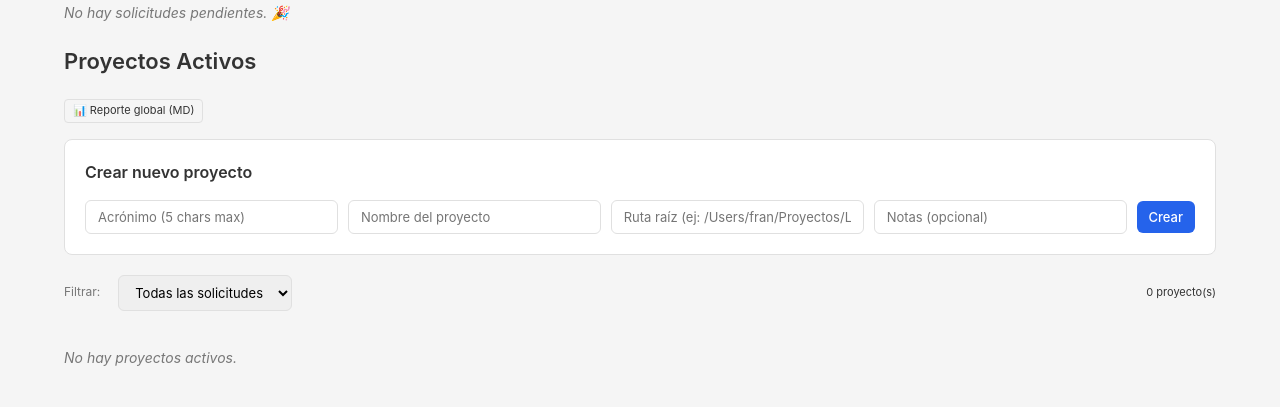
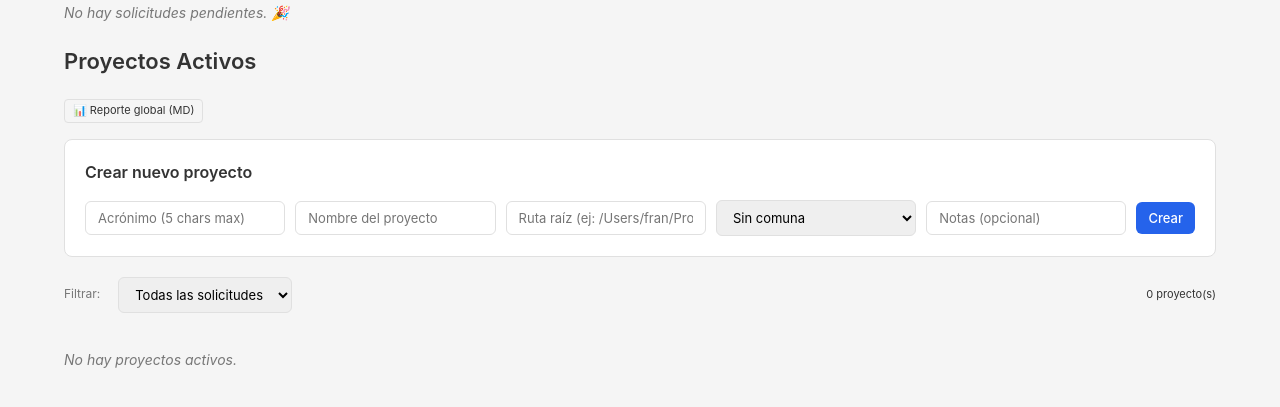
Before and after one commit to franciscoburgoss-spec/gestor_proyectos, a Flask app: page / in a window 1280 px wide. Shown: the part 148-555 px from the top of the page. Run offline with Flask 3, Linux system fonts and the light colour scheme; data that the repository does not hold is empty; parts of the project's set-up code (start-up, migrations or seed data) failed here and were passed over.

Commit message:
feat: comuna + zona sismica, correos con ubicacion

```diff
--- a/app.py
+++ b/app.py
@@ -8,8 +8,20 @@ from datetime import datetime
 from zoneinfo import ZoneInfo
 import os
 import zipfile
+import json
 
 TZ_CHILE = ZoneInfo("America/Santiago")
+
+# Cargar comunas con zona sísmica
+COMUNAS_PATH = BASE_DIR / "static" / "comunas.json"
+if COMUNAS_PATH.exists():
+    with open(COMUNAS_PATH, "r", encoding="utf-8") as f:
+        COMUNAS_DATA = json.load(f)
+else:
+    COMUNAS_DATA = {"comunas": []}
+
+COMUNAS = sorted([c["nombre"] for c in COMUNAS_DATA.get("comunas", [])])
+ZONAS = {c["nombre"]: c["zona"] for c in COMUNAS_DATA.get("comunas", [])}
 
 def now_chile():
     """Devuelve fecha/hora actual en Chile como string YYYY-MM-DD HH:MM:SS."""
@@ -83,6 +95,16 @@ def migrate_db():
         db.execute("ALTER TABLE proyectos ADD COLUMN motivo_cierre TEXT")
         db.commit()
 
+    # Verificar si comuna existe en proyectos
+    if "comuna" not in col_names:
+        db.execute("ALTER TABLE proyectos ADD COLUMN comuna TEXT")
+        db.commit()
+
+    # Verificar si zona_sismica existe en proyectos
+    if "zona_sismica" not in col_names:
+        db.execute("ALTER TABLE proyectos ADD COLUMN zona_sismica INTEGER")
+        db.commit()
+
     db.close()
 
 # ──────────────────────────────────────────────────────────────
@@ -142,7 +164,7 @@ def index():
             s.fecha_entrada ASC
     """).fetchall()
 
-    return render_template("index.html", proyectos=proyectos, cerrados=cerrados, pendientes=pendientes, hoy=now_chile()[:10], filtro=filtro)
+    return render_template("index.html", proyectos=proyectos, cerrados=cerrados, pendientes=pendientes, hoy=now_chile()[:10], filtro=filtro, comunas=COMUNAS)
 
 @app.route("/proyecto/crear", methods=["POST"])
 def crear_proyecto():
@@ -150,19 +172,28 @@ def crear_proyecto():
     acronimo = request.form["acronimo"].strip().upper()
     nombre = request.form["nombre"].strip()
     carpeta = request.form["carpeta_raiz"].strip()
+    comuna = request.form.get("comuna", "").strip()
     notas = request.form.get("notas", "").strip()
+
+    zona = ZONAS.get(comuna, None) if comuna else None
 
     try:
         db.execute(
-            "INSERT INTO proyectos (acronimo, nombre, carpeta_raiz, notas, fecha_creacion) VALUES (?,?,?,?,?)",
-            (acronimo, nombre, carpeta, notas, now_chile())
+            "INSERT INTO proyectos (acronimo, nombre, carpeta_raiz, comuna, zona_sismica, notas, fecha_creacion) VALUES (?,?,?,?,?,?,?)",
+            (acronimo, nombre, carpeta, comuna, zona, notas, now_chile())
         )
         db.commit()
         # Registrar en historial
         proyecto = db.execute("SELECT id FROM proyectos WHERE acronimo = ?", (acronimo,)).fetchone()
+        desc = f"Proyecto {acronimo} creado"
+        if comuna:
+            desc += f" (comuna: {comuna}"
+            if zona:
+                desc += f", Z{zona}"
+            desc += ")"
         db.execute(
             "INSERT INTO historial (proyecto_id, accion, descripcion, fecha) VALUES (?,?,?,?)",
-            (proyecto["id"], "creacion", f"Proyecto {acronimo} creado", now_chile())
+            (proyecto["id"], "creacion", desc, now_chile())
         )
         db.commit()
         flash(f"Proyecto {acronimo} creado correctamente", "ok")
@@ -184,7 +215,11 @@ def editar_proyecto(proyecto_id):
     if request.method == "POST":
         nombre = request.form["nombre"].strip()
         carpeta = request.form["carpeta_raiz"].strip()
+        comuna = request.form.get("comuna", "").strip()
         notas = request.form.get("notas", "").strip()
+
+        nueva_zona = ZONAS.get(comuna, None) if comuna else None
+        zona_anterior = proyecto.get("zona_sismica")
 
         if not nombre or not carpeta:
             flash("Nombre y carpeta raíz son obligatorios", "err")
@@ -195,12 +230,16 @@ def editar_proyecto(proyecto_id):
             cambios.append(f"nombre: '{proyecto['nombre']}' → '{nombre}'")
         if carpeta != proyecto["carpeta_raiz"]:
             cambios.append(f"carpeta: '{proyecto['carpeta_raiz']}' → '{carpeta}'")
+        if comuna != (proyecto["comuna"] or ""):
+            cambios.append(f"comuna: '{proyecto['comuna'] or '-'}' → '{comuna or '-'}'")
+            if nueva_zona != zona_anterior:
+                cambios.append(f"zona sísmica: Z{zona_anterior or '-'} → Z{nueva_zona or '-'}'")
         if notas != (proyecto["notas"] or ""):
-            cambios.append(f"notas actualizadas")
+            cambios.append("notas actualizadas")
 
         db.execute(
-            "UPDATE proyectos SET nombre = ?, carpeta_raiz = ?, notas = ? WHERE id = ?",
-            (nombre, carpeta, notas, proyecto_id)
+            "UPDATE proyectos SET nombre = ?, carpeta_raiz = ?, comuna = ?, zona_sismica = ?, notas = ? WHERE id = ?",
+            (nombre, carpeta, comuna, nueva_zona, notas, proyecto_id)
         )
 
         if cambios:
@@ -214,7 +253,7 @@ def editar_proyecto(proyecto_id):
         flash("Proyecto actualizado", "ok")
         return redirect(url_for("ver_proyecto", proyecto_id=proyecto_id))
 
-    return render_template("editar_proyecto.html", proyecto=proyecto)
+    return render_template("editar_proyecto.html", proyecto=proyecto, comunas=COMUNAS)
 
 
 @app.route("/proyecto/<int:proyecto_id>")
@@ -668,10 +707,22 @@ def completar_solicitud(sol_id):
 # GENERADOR DE CORREOS TIPO
 # ──────────────────────────────────────────────────────────────
 
+def _proyecto_con_comuna(proyecto):
+    """Devuelve la referencia al proyecto incluyendo comuna si existe."""
+    comuna = proyecto.get("comuna")
+    zona = proyecto.get("zona_sismica")
+    ref = f"{proyecto['acronimo']}"
+    if comuna:
+        ref += f" de la comuna de {comuna}"
+        if zona:
+            ref += f" (Z{zona})"
+    return ref
+
+
 def generar_email_chk(proyecto, sol, revisiones, docs_pendientes):
     """Email para Checklist: lista documento por documento con comentarios."""
     lines = ["Estimado Coordinador,", ""]
-    lines.append(f"He realizado el Checklist del proyecto {proyecto['acronimo']} y el resultado arrojó lo siguiente:")
+    lines.append(f"He realizado el Checklist del proyecto {_proyecto_con_comuna(proyecto)} y el resultado arrojó lo siguiente:")
     lines.append("")
 
     # Separar por resultado
@@ -719,7 +770,7 @@ def generar_email_chk(proyecto, sol, revisiones, docs_pendientes):
 def generar_email_r01_r02(proyecto, sol, resumen):
     """Email para R01/R02: resumen numérico + referencia a acta adjunta."""
     lines = ["Estimado Coordinador,", ""]
-    lines.append(f"He realizado la {sol['tipo']} del proyecto {proyecto['acronimo']}. El resultado arrojó lo siguiente:")
+    lines.append(f"He realizado la {sol['tipo']} del proyecto {_proyecto_con_comuna(proyecto)}. El resultado arrojó lo siguiente:")
     lines.append("")
     lines.append(f"- {resumen.get('aprobado', 0)} documento(s) aprobado(s)")
     lines.append(f"- {resumen.get('observado', 0)} documento(s) observado(s)")
@@ -740,7 +791,7 @@ def generar_email_r01_r02(proyecto, sol, resumen):
 def generar_email_rex(proyecto, sol, revisiones, motivo_rechazo=""):
     """Email para REX: lista de rechazados + comentarios + motivo de rechazo del proyecto."""
     lines = ["Estimado Coordinador,", ""]
-    lines.append(f"He realizado la Revisión Excepcional del proyecto {proyecto['acronimo']}. El resultado arrojó lo siguiente:")
+    lines.append(f"He realizado la Revisión Excepcional del proyecto {_proyecto_con_comuna(proyecto)}. El resultado arrojó lo siguiente:")
     lines.append("")
 
     rechazados = [r for r in revisiones if r["resultado"] == "rechazado"]
--- a/schema.sql
+++ b/schema.sql
@@ -25,6 +25,8 @@ CREATE TABLE IF NOT EXISTS proyectos (
     nombre TEXT NOT NULL,
     estado_global TEXT DEFAULT 'activo',
     carpeta_raiz TEXT NOT NULL,
+    comuna TEXT,
+    zona_sismica INTEGER,
     fecha_creacion TIMESTAMP DEFAULT (datetime('now','localtime')),
     fecha_cierre TIMESTAMP,
     motivo_cierre TEXT,
--- a/templates/index.html
+++ b/templates/index.html
@@ -70,6 +70,12 @@
         <input type="text" name="acronimo" placeholder="Acrónimo (5 chars max)" maxlength="5" required>
         <input type="text" name="nombre" placeholder="Nombre del proyecto" required>
         <input type="text" name="carpeta_raiz" placeholder="Ruta raíz (ej: /Users/fran/Proyectos/LDV)" required>
+        <select name="comuna" style="min-width:180px;">
+            <option value="">Sin comuna</option>
+            {% for c in comunas %}
+                <option value="{{ c }}">{{ c }}</option>
+            {% endfor %}
+        </select>
         <input type="text" name="notas" placeholder="Notas (opcional)">
         <button type="submit">Crear</button>
     </form>
@@ -100,6 +106,7 @@
             <tr>
                 <th>Acrónimo</th>
                 <th>Nombre</th>
+                <th>Comuna</th>
                 <th>Solicitud activa</th>
                 <th>Carpeta</th>
                 <th>Creado</th>
@@ -111,6 +118,13 @@
             <tr>
                 <td><strong>{{ p.acronimo }}</strong></td>
                 <td>{{ p.nombre }}</td>
+                <td>
+                    {% if p.comuna %}
+                        {{ p.comuna }}{% if p.zona_sismica %} <span class="small">(Z{{ p.zona_sismica }})</span>{% endif %}
+                    {% else %}
+                        <span class="small">—</span>
+                    {% endif %}
+                </td>
                 <td>
                     {% if p.sol_tipo %}
                         {% if p.sol_tipo == 'REX' %}
--- a/templates/proyecto.html
+++ b/templates/proyecto.html
@@ -8,6 +8,9 @@
         <span class="badge {{ proyecto.estado_global }}">{{ proyecto.estado_global }}</span>
         <span class="mono">{{ proyecto.carpeta_raiz }}</span>
         <span>Creado: {{ proyecto.fecha_creacion[:10] }}</span>
+        {% if proyecto.comuna %}
+        <span>{{ proyecto.comuna }}{% if proyecto.zona_sismica %} (Z{{ proyecto.zona_sismica }}){% endif %}</span>
+        {% endif %}
     </div>
     {% if proyecto.notas %}
     <p class="notas">{{ proyecto.notas }}</p>
```
Also changed, not shown: static/comunas.json (added, +37 -0 lines).
